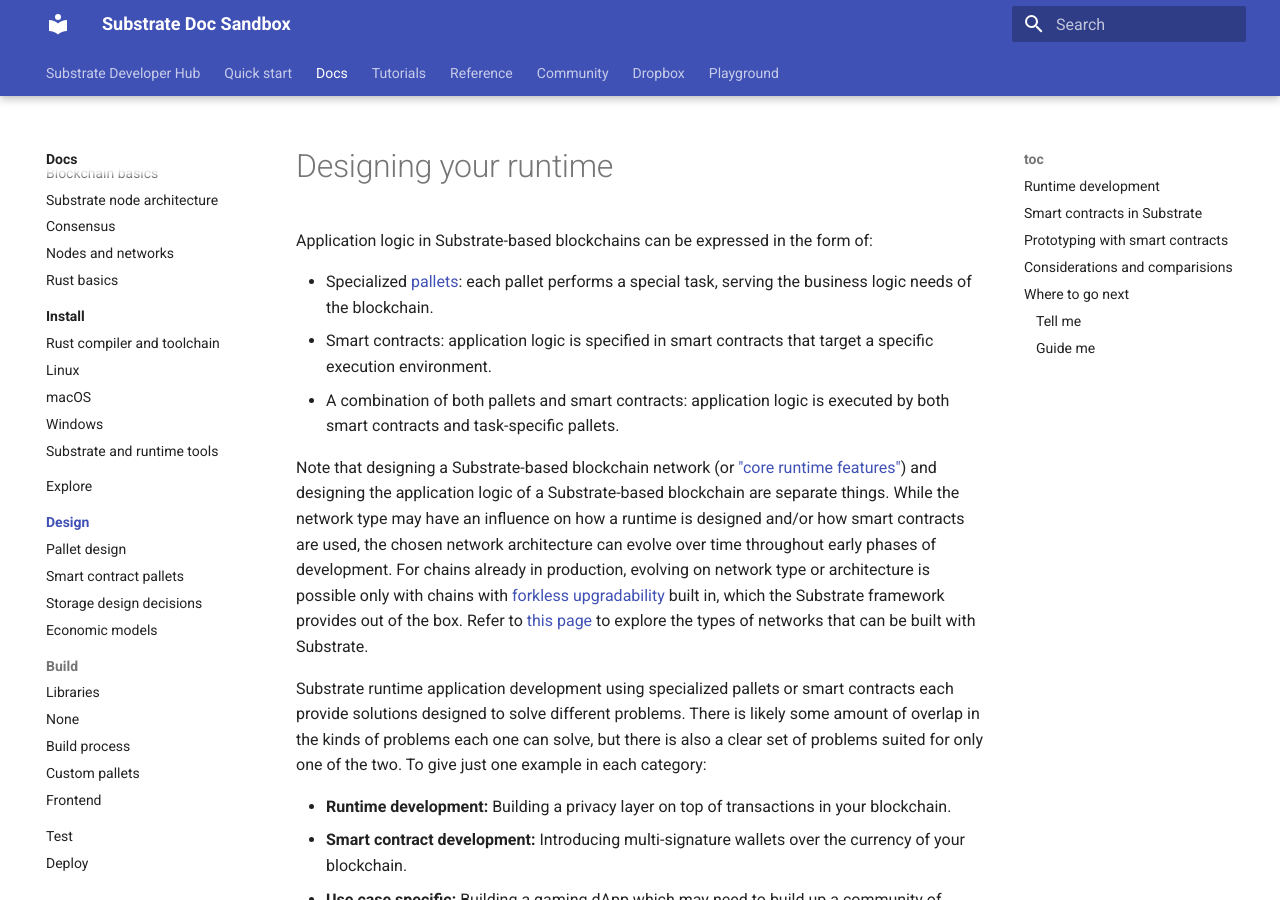
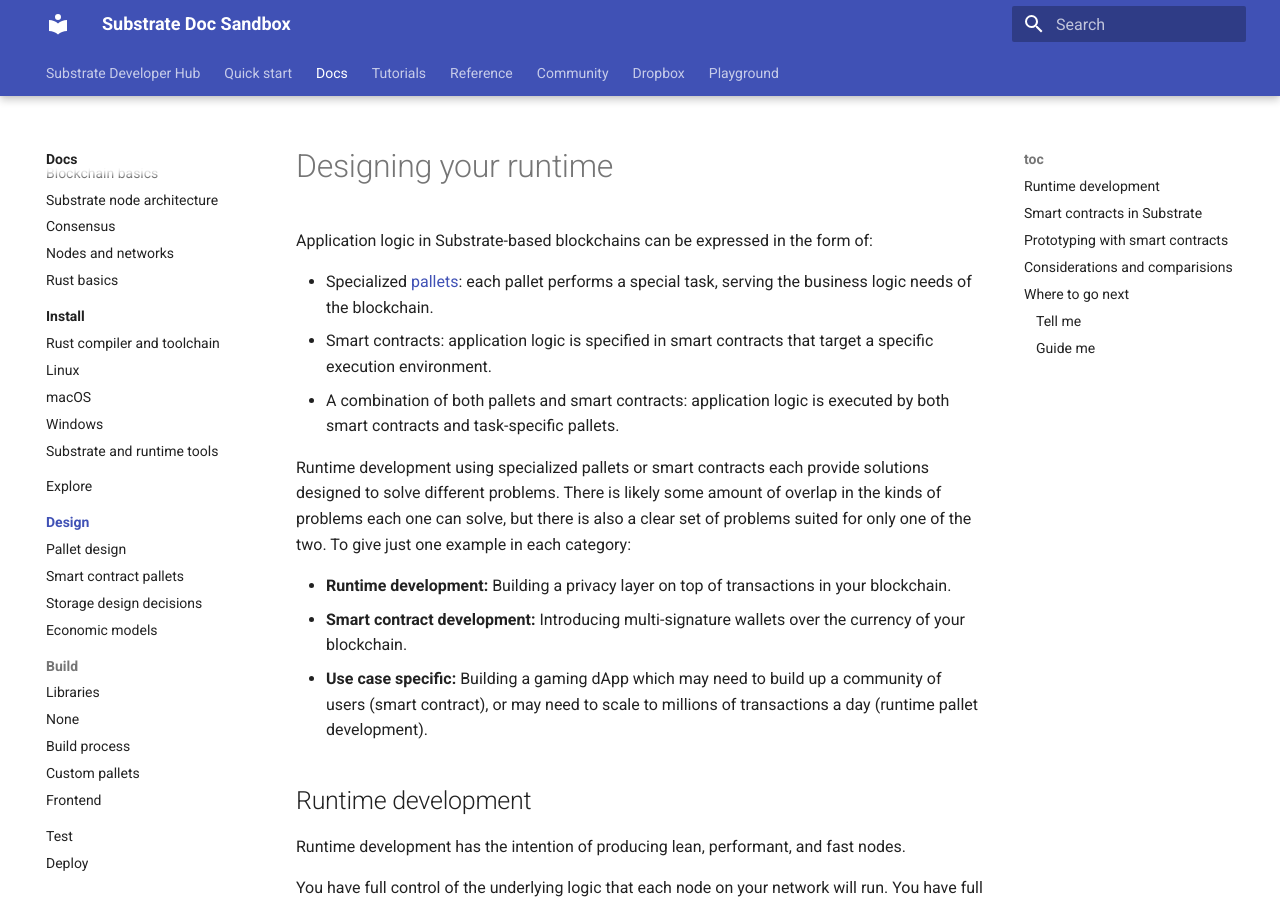
Before and after one commit to polkadot-developers/docs-sandbox, an MkDocs documentation site: the page built from source/docs/main-docs/05-design/index.md, in a window 1280 px wide and 900 px high. Built offline with MkDocs 1.6.1 and Material for MkDocs 9.7.7, drawn with Linux system fonts in a browser that asks for light colours.

Commit message:
Remove misleading content

```diff
--- a/source/docs/main-docs/05-design/index.md
+++ b/source/docs/main-docs/05-design/index.md
@@ -4,7 +4,7 @@
 Index: 1
 
 <!-- _Notes to docs team: This artice aims to describe the concepts around developing Substrate runtimes._
-_This should be the entry point for anyone developing with substrate, whereby this content conceptually describes the ways one can create application specific business logic for a substrate chain. At a high level, this includes designing new pallets or smart contracts or using both. Runtime development ultimately encompasses the two._ -->
+_This should be the entry point for anyone developing with substrate, whereby this content conceptually describes the ways one can create application specific business logic for a substrate chain._ -->
 # Designing your runtime
 Application logic in Substrate-based blockchains can be expressed in the form of:
 
@@ -12,12 +12,7 @@
 - Smart contracts: application logic is specified in smart contracts that target a specific execution environment.
 - A combination of both pallets and smart contracts: application logic is executed by both smart contracts and task-specific pallets.
 
-Note that designing a Substrate-based blockchain network (or ["core runtime features"](/link-todo)) and designing the application logic of a Substrate-based blockchain are separate things.
-While the network type may have an influence on how a runtime is designed and/or how smart contracts are used, the chosen network architecture can evolve over time throughout early phases of development.
-For chains already in production, evolving on network type or architecture is possible only with chains with [forkless upgradability](/todo-link) built in, which the Substrate framework provides out of the box.
-Refer to [this page](./02-fundamentals/network-types) to explore the types of networks that can be built with Substrate.
-
-Substrate runtime application development using specialized pallets or smart contracts each provide solutions designed to solve different problems.
+Runtime development using specialized pallets or smart contracts each provide solutions designed to solve different problems.
 There is likely some amount of overlap in the kinds of problems each one can solve, but there is also a clear set of problems suited for only one of the two.
 To give just one example in each category:
 
```
